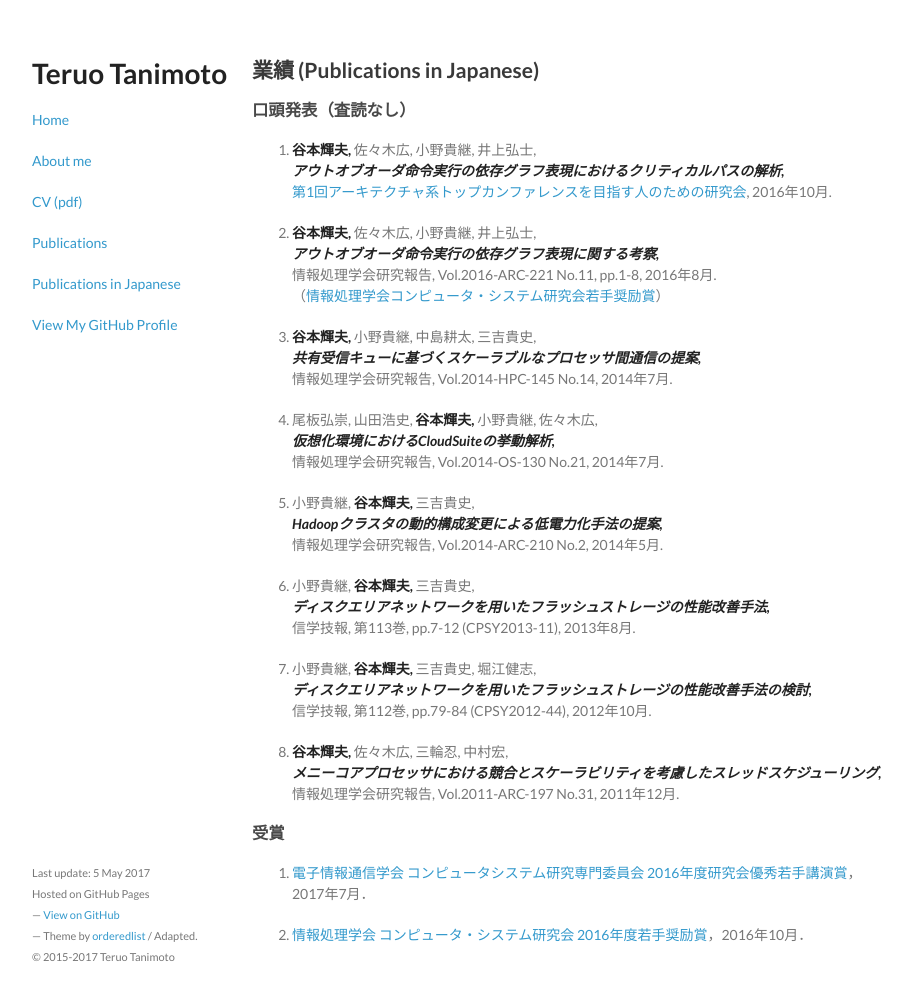
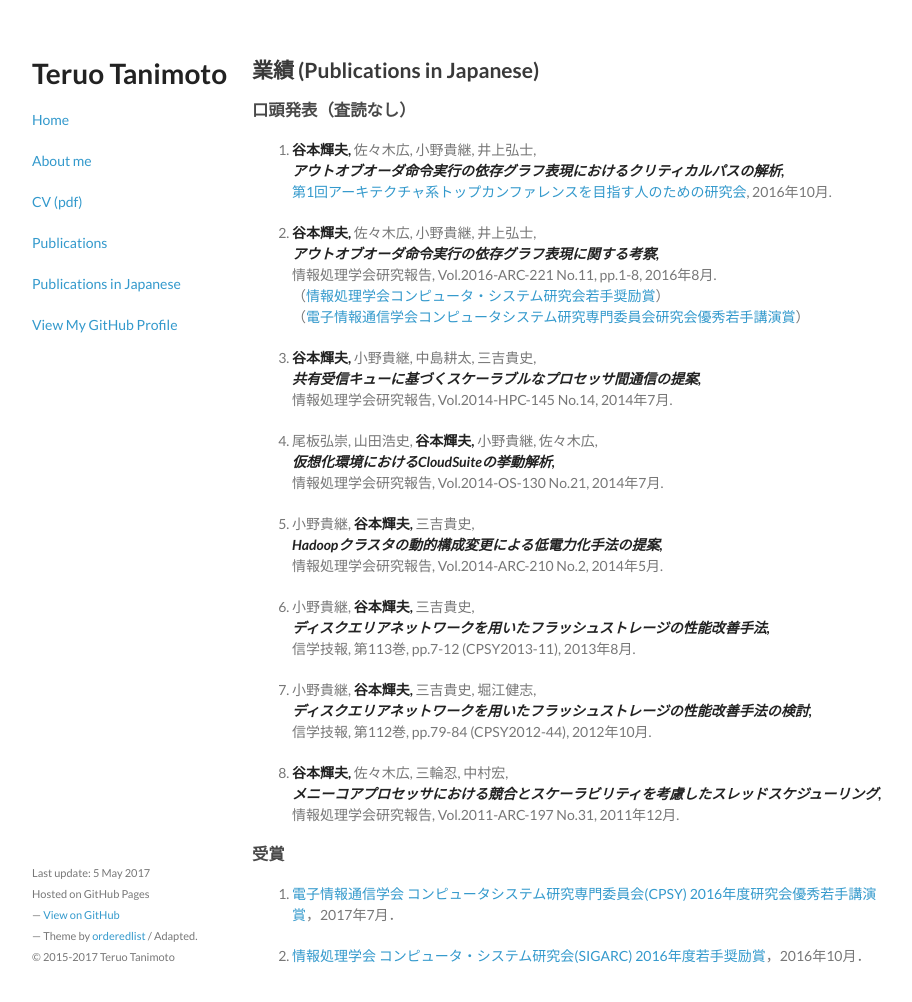
Before and after one commit to teruo41/teruo41.github.io, a Jekyll site: the page built from pubsj.md, in a window 1280 px wide and 1036 px high. Shown: the top 1002 px of the window, without its empty margins (178-1090 px from the left). Built offline with Jekyll 4.4.1, drawn with Linux system fonts in a browser that asks for light colours.

Commit message:
Updated pubsj.md

```diff
--- a/pubsj.md
+++ b/pubsj.md
@@ -15,6 +15,7 @@
   ***アウトオブオーダ命令実行の依存グラフ表現に関する考察,***
   情報処理学会研究報告, Vol.2016-ARC-221 No.11, pp.1-8, 2016年8月.
   （[情報処理学会コンピュータ・システム研究会若手奨励賞](https://www.ipsj.or.jp/award/arc-award1.html)）
+  （[電子情報通信学会コンピュータシステム研究専門委員会研究会優秀若手講演賞](https://www.ipsj.or.jp/award/arc-award1.html)）
 
 0. __谷本輝夫,__ 小野貴継, 中島耕太, 三吉貴史,
   ***共有受信キューに基づくスケーラブルなプロセッサ間通信の提案,***
@@ -42,6 +43,6 @@
 
 ### 受賞
 
-0. [電子情報通信学会 コンピュータシステム研究専門委員会 2016年度研究会優秀若手講演賞](http://www.ieice.org/~cpsy/award.html.ja)，2017年7月．
+0. [電子情報通信学会 コンピュータシステム研究専門委員会(CPSY) 2016年度研究会優秀若手講演賞](http://www.ieice.org/~cpsy/award.html.ja)，2017年7月．
 
-0. [情報処理学会 コンピュータ・システム研究会 2016年度若手奨励賞](https://www.ipsj.or.jp/award/arc-award1.html)，2016年10月．
+0. [情報処理学会 コンピュータ・システム研究会(SIGARC) 2016年度若手奨励賞](https://www.ipsj.or.jp/award/arc-award1.html)，2016年10月．
```
